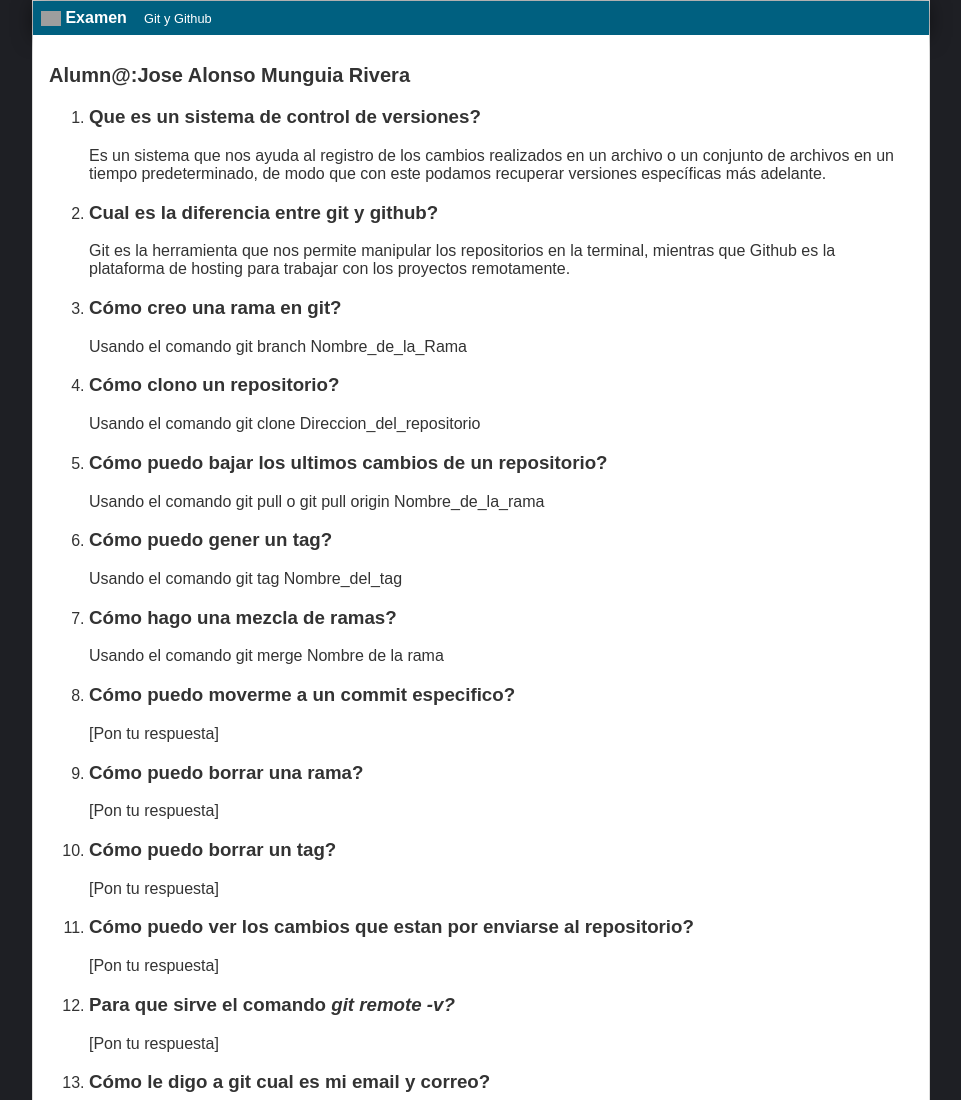
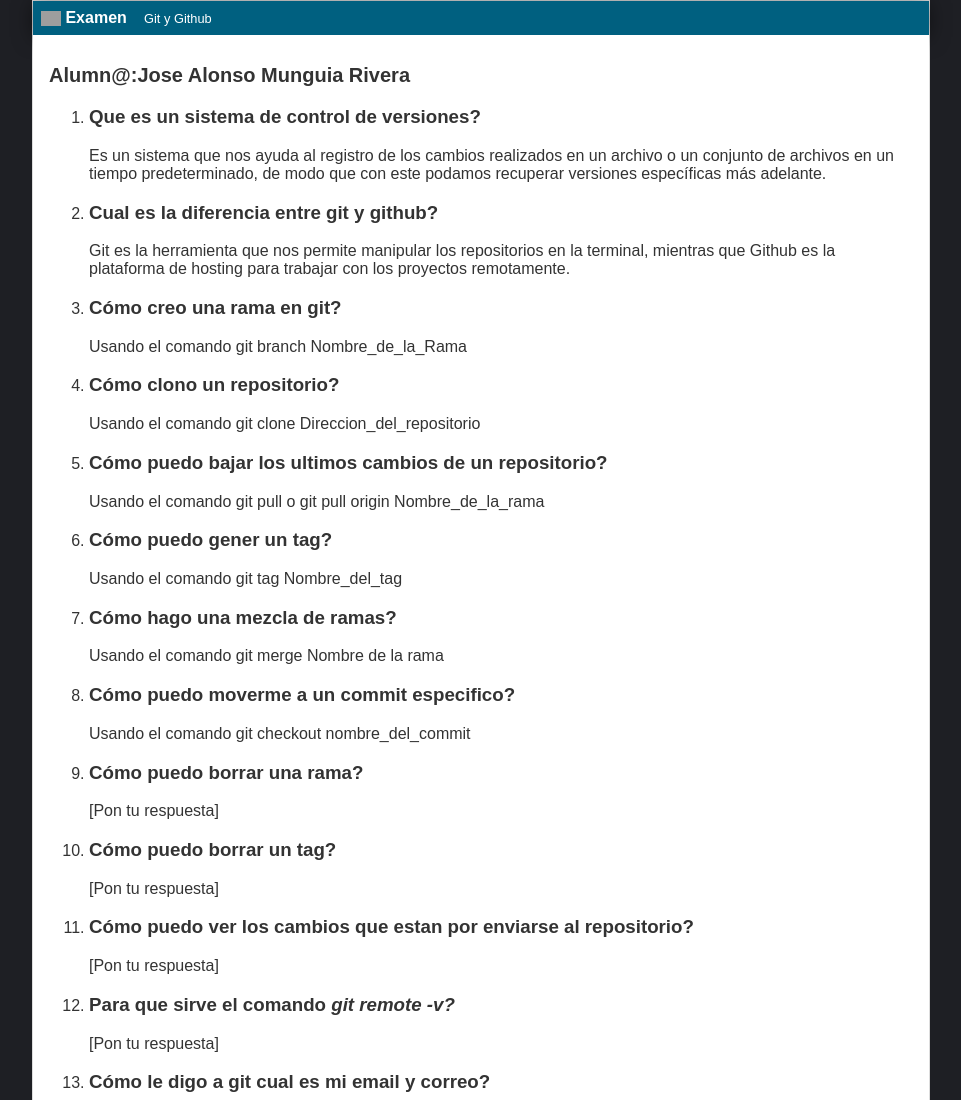
Before and after one commit to ticsacademy/examen-github, a plain HTML site: page examen/Alonso.html in a window 1280 px wide. Shown: the top 1100 px of the page, without its empty margins (159-1120 px from the left). Drawn offline with Linux system fonts and the light colour scheme; files that its build step writes are made by us from their sources; grey boxes are pictures that could not be loaded.

Commit message:
Respuesta numero 8 #8

```diff
--- a/examen/Alonso.html
+++ b/examen/Alonso.html
@@ -51,7 +51,7 @@
                 </li>
                 <li>
                     <h3>Cómo puedo moverme a un commit especifico?</h3>
-                    [Pon tu respuesta]
+                    <p>Usando el comando git checkout nombre_del_commit</p>
                 </li>
                 <li>
                     <h3>Cómo puedo borrar una rama?</h3>
```
